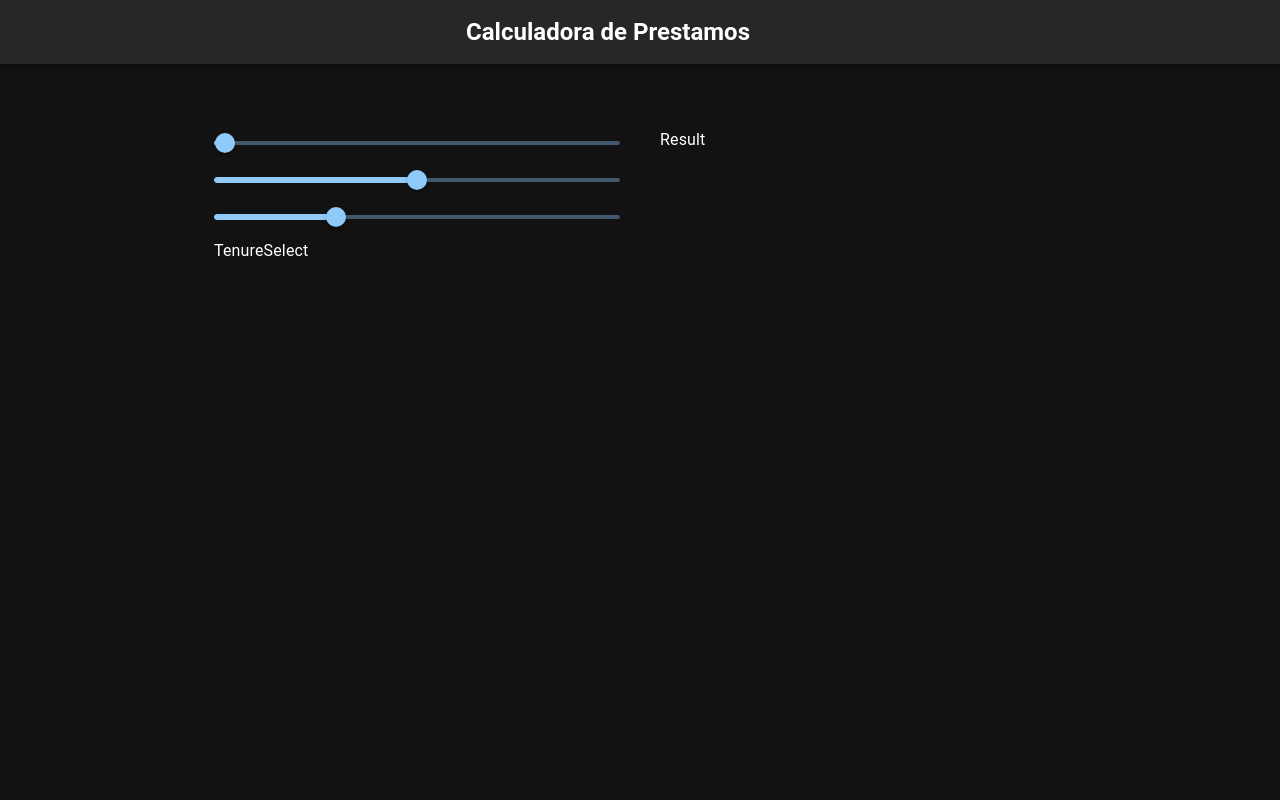
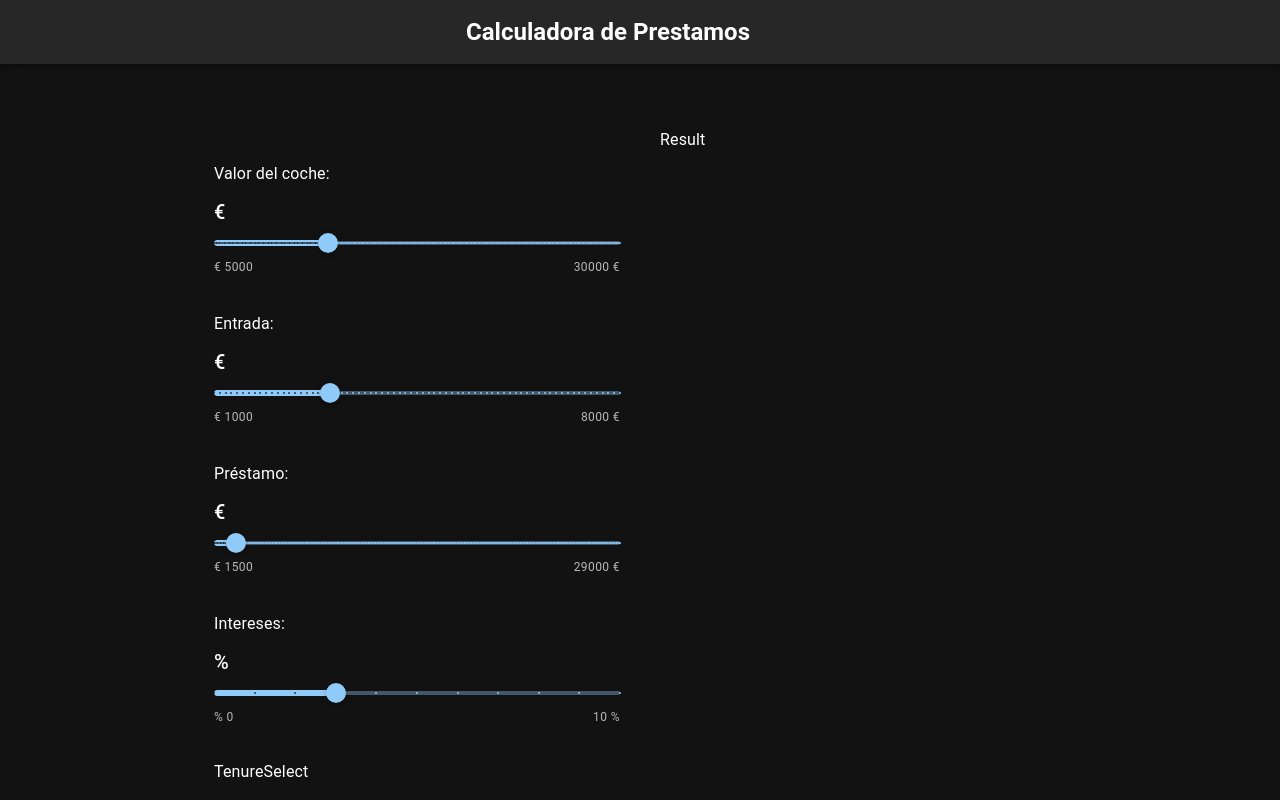
Before and after one commit to PavDev3/calculadora-prestamo, a React (Create React App) app: page / in a window 1280 px wide. Built offline with nearby package versions, Linux system fonts and the light colour scheme.

Commit message:
silder components less amount

```diff
--- a/src/components/SliderSelect.jsx
+++ b/src/components/SliderSelect.jsx
@@ -4,9 +4,47 @@ import SliderComponent from './common/SliderComponent'
 const SliderSelect = () => {
   return (
     <>
-      <SliderComponent defaultValue={2500} min={2000} max={20000} />
-      <SliderComponent defaultValue={150} min={100} max={200} />
-      <SliderComponent defaultValue={3} min={0} max={10} />
+      <SliderComponent
+      label="Valor del coche:"
+      defaultValue={12000}
+      min={5000}
+      max={30000}
+      step={100}
+      onChange={(event, value) => console.log(value)}
+      unit={'€'}
+      //amout={}
+
+      />
+
+      <SliderComponent
+      label="Entrada:"
+      defaultValue={3000}
+      min={1000}
+      max={8000}
+      step={100}
+      unit={'€'}
+      //amout={}
+      />
+
+      <SliderComponent
+      label="Préstamo:"
+      defaultValue={3000}
+      min={1500}
+      max={29000}
+      step={100}
+      unit={'€'}
+      //amout={}
+      />
+
+      <SliderComponent
+      label="Intereses:"
+      defaultValue={3}
+      min={0}
+      max={10}
+      step={1}
+      unit={'%'}
+      //amout={}
+      />
     </>
   )
 }
--- a/src/components/common/SliderComponent.jsx
+++ b/src/components/common/SliderComponent.jsx
@@ -1,9 +1,30 @@
 import React from 'react'
 import Slider from '@mui/material/Slider';
+import { Stack, Typography } from '@mui/material';
 
-const SliderComponent = (props) => {
+const SliderComponent = ({defaultValue, min, max, step, onChange, value, label, unit , amount }) => {
   return (
-     <Slider defaultValue={props.defaultValue} min={props.min} max={props.max} aria-label="Default" valueLabelDisplay="auto" />
+    <Stack my={4}>
+    <Stack gap={1}>
+        <Typography variant='subtitle1'>{label}</Typography>
+        <Typography variant="h6">{unit} {amount} </Typography>
+    </Stack>
+    <Slider
+        defaultValue={defaultValue}
+        min={min}
+        max={max}
+        marks
+        step={step}
+        aria-label="Default"
+        valueLabelDisplay="auto"
+        onChange={onChange}
+        value={value}
+        />
+        <Stack direction='row' justifyContent='space-between' >
+        <Typography variant='caption' color='text.secondary'>{unit} {min}</Typography>
+        <Typography variant='caption' color='text.secondary'>{max} {unit} </Typography>
+        </Stack>
+    </Stack>
   )
 }
 
```
